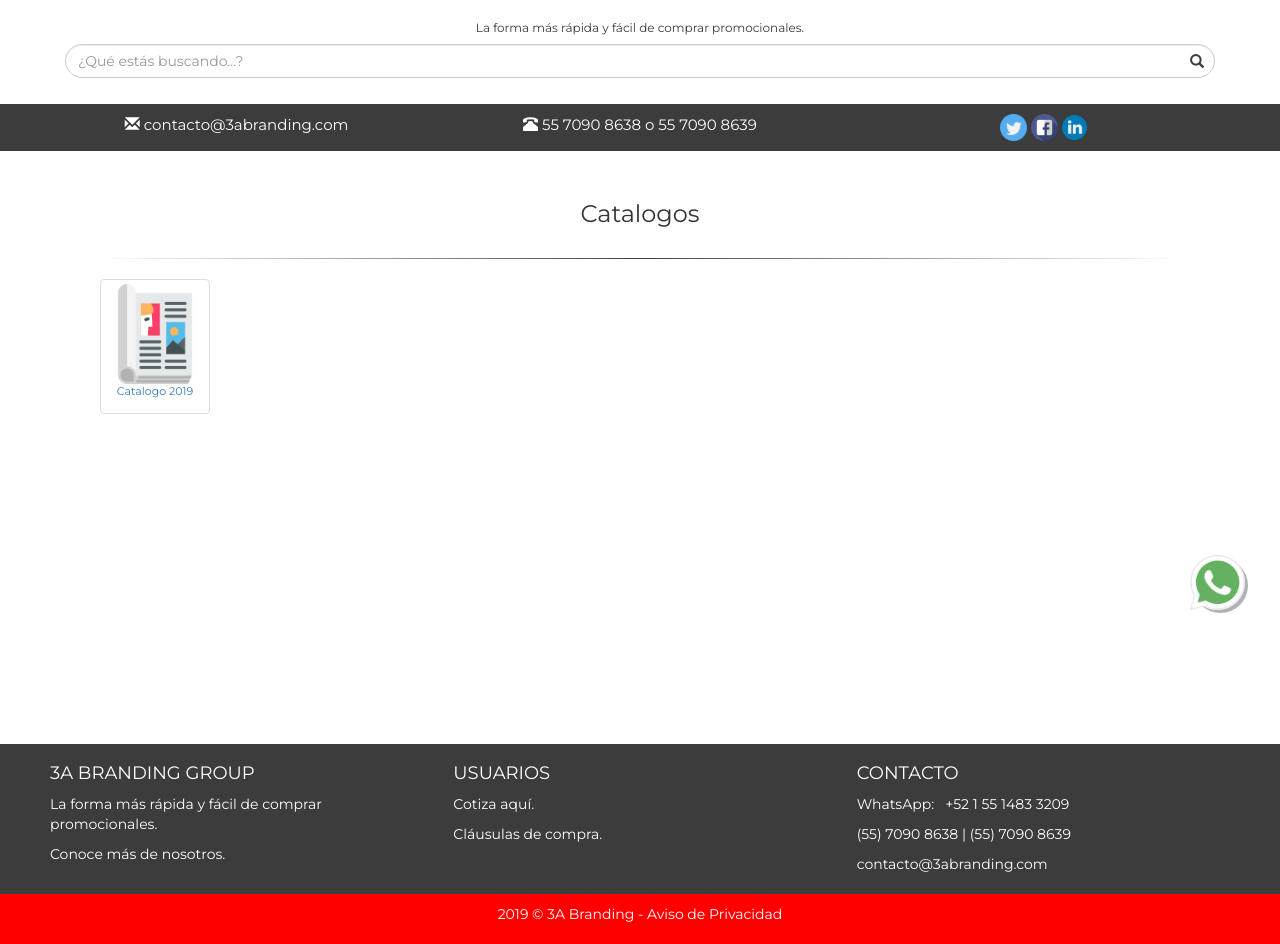
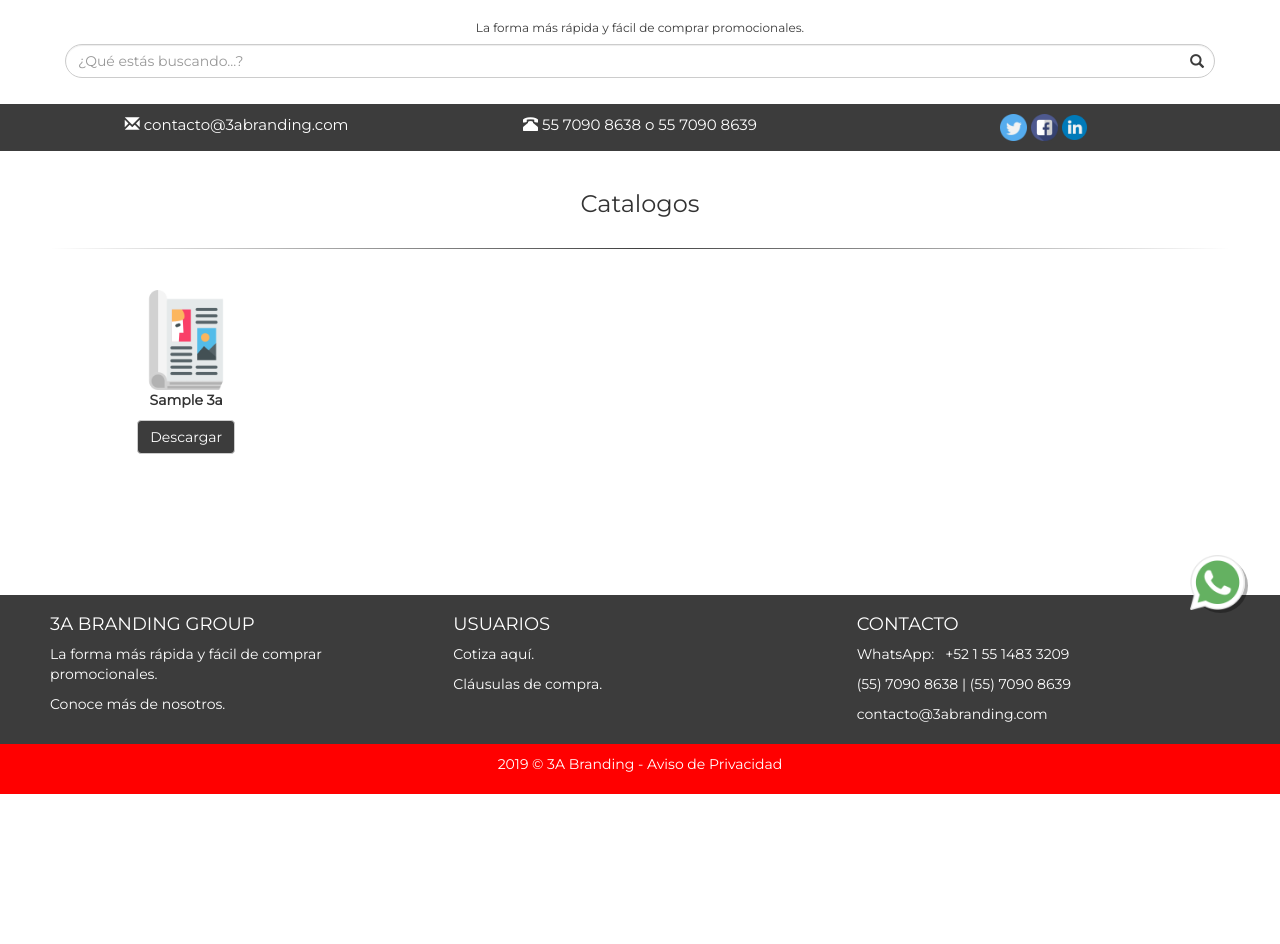
Before and after one commit to CarlosIbarra29/brandinorigin, a PHP site: page /catalogo.php?num_ar=1 in a window 1280 px wide. Shown: the part 155-1099 px from the top of the page. After the commit the page ends 949 px from the top, so only its background shows below. Run offline with PHP 8.4, Linux system fonts and the light colour scheme; the visitor is signed in with stand-in values (Sample User, id 1); tables that the repository leaves empty or names only in its code hold one stand-in row (values such as "Sample post"); data that the repository does not hold is empty.

Commit message:
Cambios Berri3

```diff
--- a/catalogo.php
+++ b/catalogo.php
@@ -1,32 +1,63 @@
+<?php
+
+include_once './funciones/cFunciones.php';
+error_reporting(0);
+$catalogo_get= fnGetCatalogos();
+
+?>
+
+
 <!DOCTYPE html>
 <html lang="en">
+
     <?php include './nav/cabecera.php'; ?>
+
     <body id="myPage" data-spy="scroll" data-target=".navbar" data-offset="60">
+        <?php include './nav/nav_prin.php'; ?>
 
-        <?php include './nav/nav_prin.php'; ?>
         <div class="container-fluid">
-            <div class="container-fluid" >
             <div class="row">
-                    <div class="col-sm-12 text-center">
+                <div class="col-sm-12 col-md-12 col-xs-12 text-center">
                     <h3 style="padding-top: 10px;">Catalogos</h3>
                 </div>
             </div>
             <hr class="hr_p">
+        </div>
+
+
+        <div class="container-fluid">
             <div class="row">
-                    <div class="col-sm-4">
-                        <a style="font-size: 11px" href="./catalogos/catalogo_3A.pdf" download="Catálogo 3A Branding.pdf">
-                            <div class="img-thumbnail text-center">
+
+            <?php foreach ($catalogo_get as $k => $v):?>
+
+                <article class="col-md-3 col-sm-6 col-xs-6" style="padding: 1px 1px 1px;" >
+                    <div class="row">
+                        <div class="col-sm-12 col-md-12 col-xs-12 text-center">
+                            <a style="font-size: 11px " href="./<?php print $v['url'] ?>" download="<?php print $v['nombre']?>.pdf">
                                 <img src="ser_img/magazine.png" height="100px;"><br>
-                                <p>Catalogo 2019</p>
-                            </div>
                             </a>
-                    </div>
+                            <div class=" col-sm-12 col-md-12 col-xs-12 text-center">
+                                <p><b style="font-size: 14px "><?php echo ($v['nombre']);?></b></p>
                             </div>
                         </div>
                     </div>
 
-        <p style="padding-top: 300px;">
+                    <div class="row">
+                        <div class="col-sm-12 col-md-12 col-xs-12 text-center">
+                            <a style="font-size: 11px" href="./<?php print $v['url'] ?>" download="<?php print $v['nombre']?>.pdf">
+                                <button class="btn btn-default" style="background-color:#3c3c3c; color: white">Descargar
+                                </button>
+                            </a>
+                        </div>
+                    </div>
+                    <br>
+                </article>
 
+            <?php endforeach;?>
+        </div>
+    </div>
+
+    <p style="padding-top: 100px;">
 
         <?php include './nav/footer.php'; ?>
         <?php include './nav/scripts.php'; ?>
--- a/csc/global.css
+++ b/csc/global.css
@@ -21,6 +21,7 @@
 .container-fluid {
     padding: 10px 50px;
 }
+
 
 
 h2 {
--- a/funciones/cFunciones.php
+++ b/funciones/cFunciones.php
@@ -1,5 +1,4 @@
 <?php
-include '../conexion/conexion2.php';
 
 function fnConexion(){
 
@@ -32,9 +31,10 @@
 
 }
 
+
 function fnPrecios($tecnica,$productID,$unidades,$precio_inicio){
 
-	global $conexion;
+	$conexion = fnConexion();
 
     if ($tecnica == "Sin técnica") {//sin tecnica
     	$color = "sin color";
@@ -350,7 +350,7 @@
 
 function fnInsertarOrden($session,$cart,$fecha,$nom,$tel,$correo){
 
-	global $conexion;
+	$conexion = fnConexion();
 
 	$ordensql="INSERT INTO orden (customer_id, sub_total, created, modified,nombre,telefono,correo)
 	VALUES ('$session','".$cart->total()."','$fecha', '$fecha','$nom','$tel','$correo')";
@@ -846,6 +846,33 @@
 
 }
 
+function fnGetCatalogos(){
+
+    $conexion_uno = fnConexion();
+
+    $aResponse = array();
+
+    $sql ="SELECT * FROM cat_3a;";
+
+    if($query = mysqli_query($conexion_uno, $sql)){
+
+        if(mysqli_num_rows($query)>0){
+
+            while( $row = mysqli_fetch_array($query) ) {
+
+                $aResponse[] = $row;
+
+            }
+
+        }
+
+    }
+
+    return $aResponse;
+
+}
+
+
 
 function fnGetFiltroProductosCount($categoria,$precio1,$precio2,$color){
 
@@ -857,7 +884,7 @@
     FROM bran_productos A
     JOIN precios_promoopcion B ON A.modelo = B.modelo
     WHERE A.color LIKE '%$color%' AND B.precio between '$precio1' AND '$precio2'
-    AND A.categoria LIKE'%$categoria%';";
+    AND A.categoria = '$categoria';";
 
     if($query = mysqli_query($conexion_uno, $sql)){
 
@@ -887,7 +914,7 @@
     FROM bran_productos A
     JOIN precios_promoopcion B ON A.modelo = B.modelo
     WHERE A.color LIKE '%$color%' AND B.precio between '$precio1' AND '$precio2'
-    AND A.categoria LIKE '%$categoria%' LIMIT $start, $num_pag;";
+    AND A.categoria = '$categoria' LIMIT $start, $num_pag;";
 
     if($query = mysqli_query($conexion_uno, $sql)){
 
--- a/nav/footer.php
+++ b/nav/footer.php
@@ -6,7 +6,7 @@
 -->
 
 
-<div class="container-fluid" style="background-color:#3c3c3c">
+<div class="container-fluid col-sm-12" style="background-color:#3c3c3c">
     <div class="row">
         <div class="col-sm-4">
             <h4 style="color: white">3A BRANDING GROUP</h4>
@@ -71,7 +71,7 @@
 </div>
 
 
-<footer class="container-fluid text-center footer_color">
+<footer class="container-fluid col-sm-12 text-center footer_color">
     <div id="float-cta">
         <span>Cotiza en tiempo real
             ¡Envíanos un WhatsApp!
--- a/nav/nav_prin.php
+++ b/nav/nav_prin.php
@@ -62,7 +62,7 @@
                     <a class="dropdown-toggle" data-toggle="dropdown" href="#">Catálogos
                         <span class="caret"></span></a>
                     <ul class="dropdown-menu">
-                        <li><a style="font-size: 11px" href="./catalogo.php?num_ar=<?php echo $articulos ?>&us=<?php echo $us ?>">Productos 2019</a></li>
+                        <li><a style="font-size: 11px" href="./catalogo.php?num_ar=<?php echo $articulos ?>&us=<?php echo $us ?>">Productos</a></li>
                     </ul>
                 </li>
             </ul>
--- a/nav/nav_prin_dos.php
+++ b/nav/nav_prin_dos.php
@@ -58,7 +58,7 @@
                     <a class="dropdown-toggle" data-toggle="dropdown" href="#">Catálogos
                         <span class="caret"></span></a>
                     <ul class="dropdown-menu">
-                        <li><a style="font-size: 11px" href="./catalogos/cat.pdf?num_ar=<?php echo $articulos ?>" download="Catálogo 3A Branding.pdf">Productos 2019</a></li>
+                        <li><a style="font-size: 11px" href="./catalogo.php?num_ar=<?php echo $articulos ?>&us=<?php echo $us ?>">Productos</a></li>
                     </ul>
                 </li>
             </ul>
--- a/productos.php
+++ b/productos.php
@@ -6,7 +6,11 @@
 
           <?php include './php/productos_categorias.php';?>
 
+
+
         <?php include './nav/footer.php'; ?>
+
+
         <?php include './nav/scripts.php'; ?>
     </body>
 </html>
```
Also changed, not shown: php/cat_productos.php (+5 -2 lines), php/productos_categorias.php (+64 -14 lines), php/productos_consulta.php (+7 -3 lines). Lines whose indentation alone changed are shown as unchanged.
